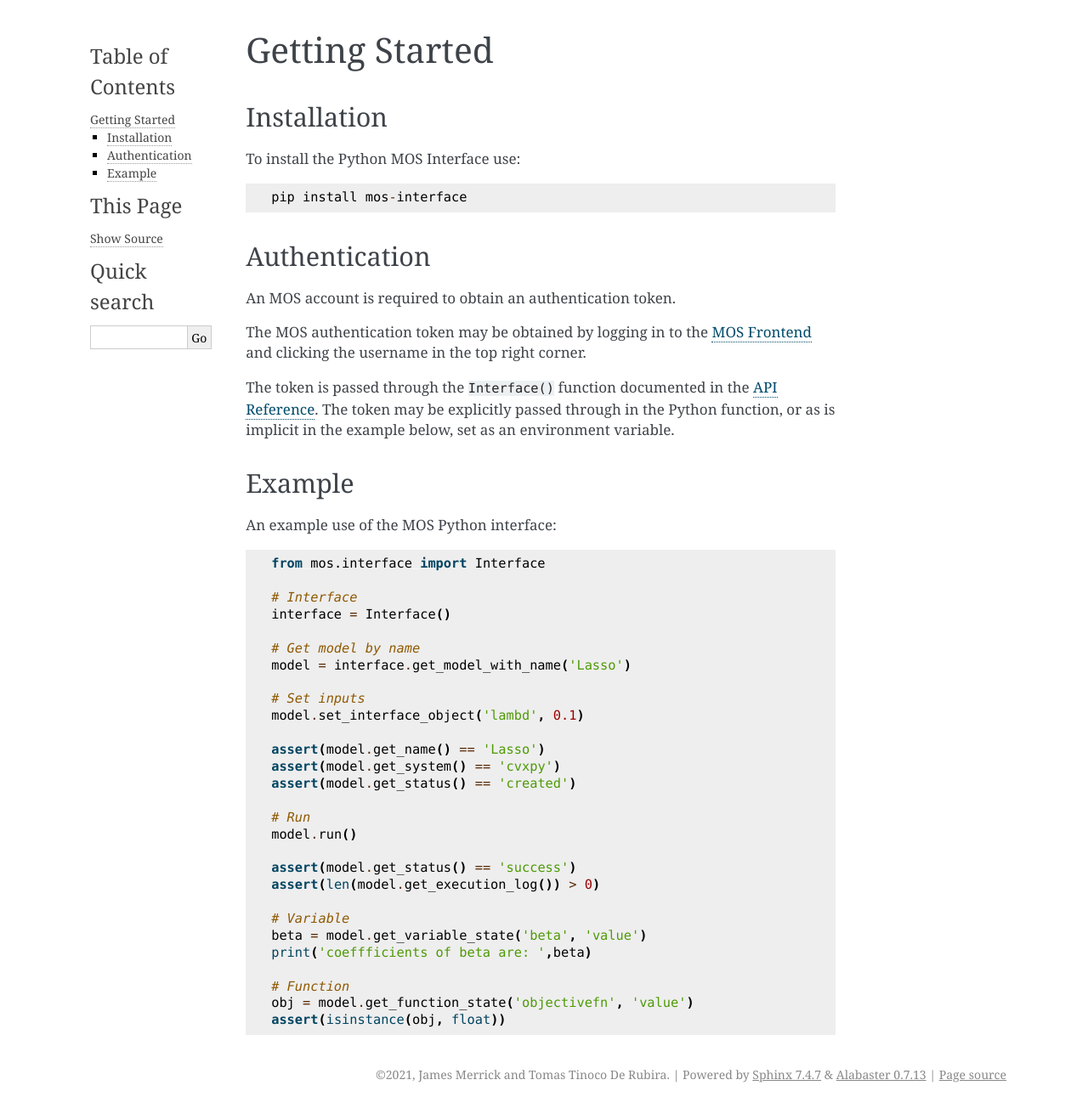
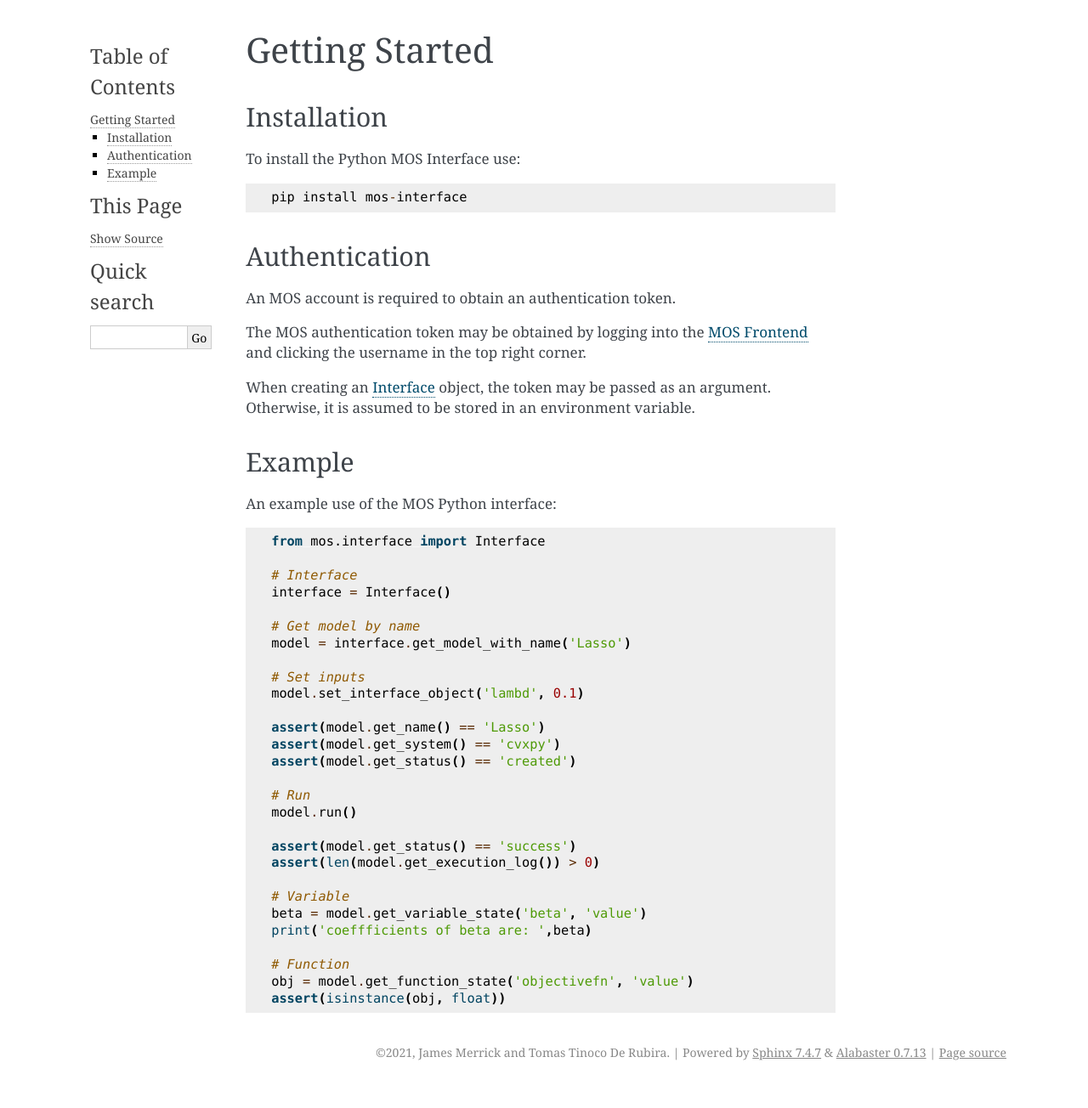
Before and after one commit to Fuinn/mos-interface-py, a Sphinx documentation site: the page built from docs/start.rst, in a window 1280 px wide. Shown: the whole page at 85% size. Built offline with Sphinx 7.4.7, drawn with Linux system fonts in a browser that asks for light colours; after the commit the page ends 1278 px from its top, so only the background shows below that.

Commit message:
incorporating suggestions

```diff
--- a/docs/start.rst
+++ b/docs/start.rst
@@ -15,9 +15,9 @@ Authentication
 
 An MOS account is required to obtain an authentication token.
 
-The MOS authentication token may be obtained by logging in to the `MOS Frontend <https://mos.fuinn.ie>`_ and clicking the username in the top right corner.
+The MOS authentication token may be obtained by logging into the `MOS Frontend <https://mos.fuinn.ie>`_ and clicking the username in the top right corner.
 
-The token is passed through the ``Interface()`` function documented in the :ref:`ref`. The token may be explicitly passed through in the Python function, or as is implicit in the example below, set as an environment variable.
+When creating an :ref:`ref_interface` object, the token may be passed as an argument. Otherwise, it is assumed to be stored in an environment variable.
 
 
 Example
```
